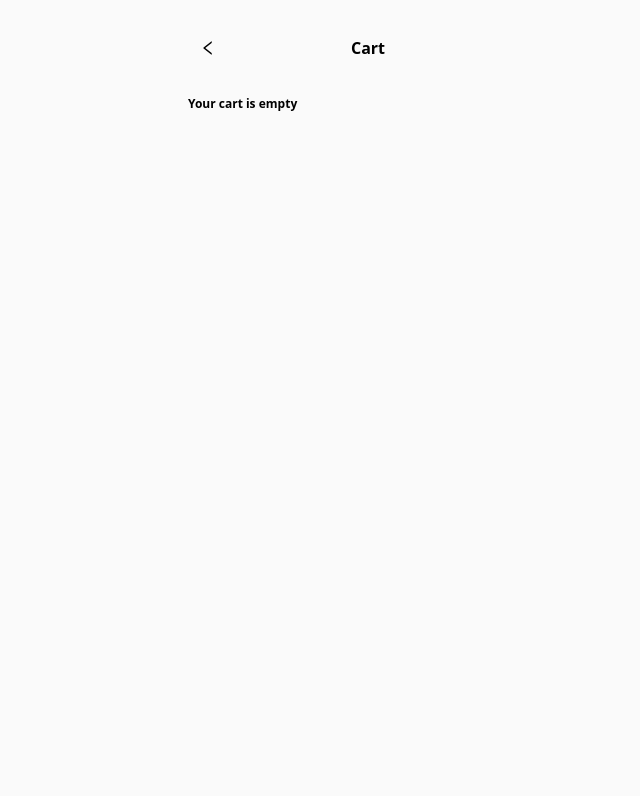
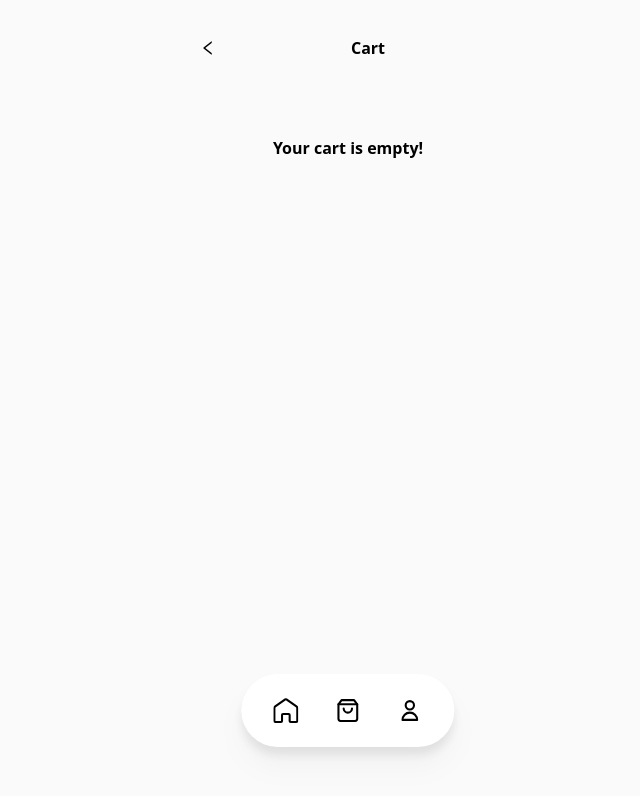
Before and after one commit to sgitwhyd/tailwind-shopcut, a Next.js app: page /cart in a window 1280 px wide. Shown: the top 796 px of the page, without its empty margins (292-932 px from the left). Built offline with nearby package versions, Linux system fonts and the light colour scheme.

Commit message:
feat: fix card component & cart page

```diff
--- a/pages/cart.jsx
+++ b/pages/cart.jsx
@@ -4,6 +4,7 @@ import { AiOutlineLeft } from "react-icons/ai";
 import Image from "next/image";
 import IconMoney from "../public/images/iconMoney.svg";
 import { useCart } from "./components/cart.context";
+import Navigation from "./components/Navigation";
 
 const Cart = () => {
   const [total, setTotal] = React.useState(0);
@@ -37,7 +38,14 @@ const Cart = () => {
         </div>
 
         <div className="text-xs font-bold text-black">
-          {cart.length === 0 ? "Your cart is empty" : `${cart.length} items`}{" "}
+          {cart.length === 0 ? (
+            <div className="flex h-[81.4vh] flex-col justify-between">
+              <p className="pt-10 text-center text-base">Your cart is empty!</p>
+              <Navigation />
+            </div>
+          ) : (
+            `${cart.length} items`
+          )}{" "}
         </div>
         {cart?.map((item) => (
           <div key={item.id} className="mt-4 flex h-36 justify-between gap-3">
--- a/pages/index.js
+++ b/pages/index.js
@@ -70,19 +70,20 @@ export default function Home(props) {
                 <div className="mt-5 grid grid-cols-2 flex-wrap  gap-8 ">
                   {filteredProducts.length > 0 ? (
                     filteredProducts.map((product) => (
-                      <div className="relative h-56" key={product?.id}>
+                      <div className="relative h-56 " key={product?.id}>
                         <div
+                          className="cursor-pointer"
                           onClick={() => {
                             setModalVisible((prev) => !prev);
                             setModalData(product);
                           }}
                         >
                           <Image
-                            className="h-36 w-36 rounded-lg"
+                            className="h-36 w-36 rounded-lg duration-300 ease-in-out hover:scale-90"
                             src={product?.image}
                             alt={product?.title}
-                            width={"144px"}
-                            height={"144px"}
+                            width={142}
+                            height={142}
                           />
                           <div className="mt-3 mb-6 text-xs font-normal">
                             {wrapTitle(product?.title)}
@@ -94,7 +95,11 @@ export default function Home(props) {
                             $ {product?.price}
                           </div>
                           <div
-                            className={` flex h-6 w-11 cursor-pointer items-center justify-center rounded-tiny border border-primary-color text-tiny font-normal text-primary-color`}
+                            className={` flex h-6 w-11 cursor-pointer items-center justify-center rounded-tiny border border-primary-color text-tiny font-normal text-primary-color hover:bg-primary-color hover:text-white`}
+                            onClick={() => {
+                              setModalVisible((prev) => !prev);
+                              setModalData(product);
+                            }}
                           >
                             Add
                           </div>
```
